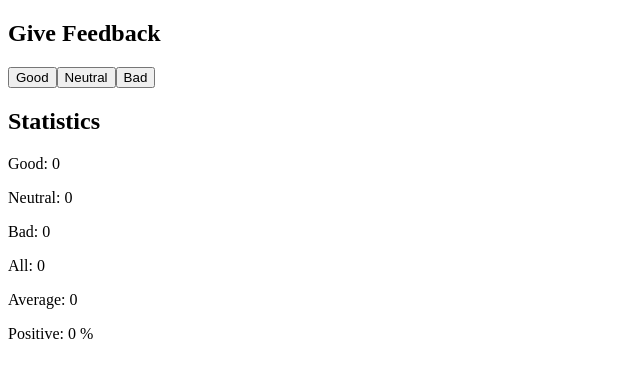
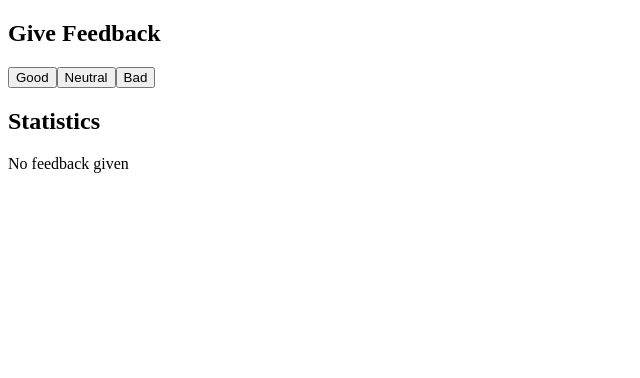
Before and after one commit to Khalentello/FullStackOpen, a React (Vite) app in the folder part1/unicafe/: page / in a window 1280 px wide. Shown: the top 378 px of the page, without its empty margins (0-640 px from the left). Built offline with nearby package versions, Linux system fonts and the light colour scheme.

Commit message:
end of the exercise 1.9

```diff
--- a/part1/unicafe/src/App.jsx
+++ b/part1/unicafe/src/App.jsx
@@ -10,7 +10,11 @@ const StatisticsField = ({ staticText, statistic, extra }) => (
   </p>
 );
 
-const Statistics = ({ good, neutral, bad, total, avg, percent }) => (
+const Statistics = ({ good, neutral, bad, total, avg, percent }) => {
+  if (total == 0) {
+    return <p>No feedback given</p>;
+  }
+  return (
     <>
       <StatisticsField staticText={"Good:"} statistic={good} />
       <StatisticsField staticText={"Neutral:"} statistic={neutral} />
@@ -24,6 +28,7 @@ const Statistics = ({ good, neutral, bad, total, avg, percent }) => (
       />
     </>
   );
+};
 
 function App() {
   const [good, setGood] = useState(0);
```
Lines whose indentation alone changed are shown as unchanged.
